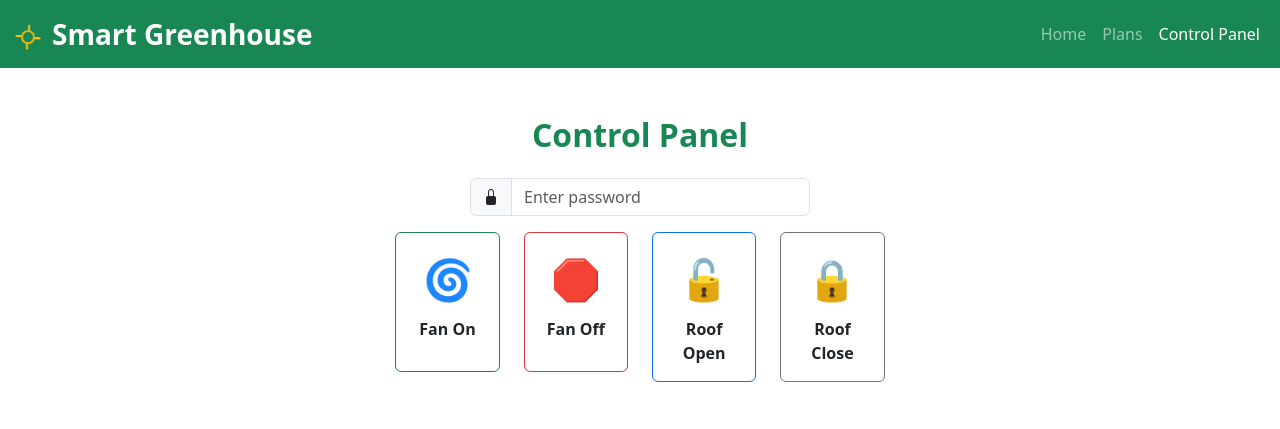
After one commit to cyrus-jackson/smartcities_ai_planning_greenhouse, a Flask app: page /control in a window 1280 px wide. The commit adds this page. Shown: the top 429 px of the page. Run offline with Flask 3, Linux system fonts and the light colour scheme.

Commit message:
Adds Control Panel and Nav Bar template

```diff
--- a/Client/app/state_constants.py
+++ b/Client/app/state_constants.py
@@ -14,6 +14,7 @@ CLOSE_ROOF_SERVO_S2 = "close_servo s2"
 HUMIDITY = "humidity"
 TEMPERATURE = "temperature"
 SOIL_MOISTURE = "soil_moisture"
+WATER_LEVEL = "water_level"
 
 
 
--- a/Server/app/routes.py
+++ b/Server/app/routes.py
@@ -17,6 +17,10 @@ def hello():
     return text
 
 
+@app.route('/')
+def home():
+    return render_template('home.html')
+
 @app.route('/plans')
 def plans_view():
     # Load the domain file
@@ -25,18 +29,26 @@ def plans_view():
     plans = get_last_n_pddl_problems(5)
     return render_template('plans_view.html', domain=domain_content, plans=plans)
 
-@app.route('/')
-def home():
-    return render_template('home.html')
 
 @app.route('/data', methods=['GET'])
 def get_data():
     interval = request.args.get("interval", "1h")  # "15m", "30m", or "1h"
     data = get_sensor_timeseries_data(interval)
-    # Optionally add notifications here
     data["notifications"] = [{"message": "Fan turned on", "type": "success"}]
     return jsonify(data)
 
 @app.route('/notifications', methods=['GET'])
 def get_notifications():
     return jsonify({"notifications": ai.get_current_notifications()})
+
+@app.route('/control', methods=['GET', 'POST'])
+def control_panel():
+    message = ""
+    if request.method == 'POST':
+        password = request.form.get('password', '')
+        action = request.form.get('action', '')
+        if password == "admin123":
+            message = f"Action '{action}' executed successfully!"
+        else:
+            message = "Invalid password."
+    return render_template('control_panel.html', message=message)
--- /dev/null
+++ b/Server/app/templates/_navbar.html
@@ -0,0 +1,32 @@
+<nav class="navbar navbar-expand-lg navbar-dark bg-success mb-4">
+  <div class="container-fluid">
+    <a class="navbar-brand fw-bold fs-3 d-flex align-items-center gap-2" href="/">
+      <span class="animate__animated animate__pulse animate__infinite" style="display:inline-block;">
+        <svg width="32" height="32" fill="currentColor" class="bi bi-flower2 text-warning" viewBox="0 0 16 16">
+          <path d="M8 6.236V2.5a.5.5 0 0 1 1 0v3.736a2.5 2.5 0 1 1-1 0z"/>
+          <path d="M8 9.764v3.736a.5.5 0 0 1-1 0V9.764a2.5 2.5 0 1 1 1 0z"/>
+          <path d="M6.236 8H2.5a.5.5 0 0 1 0-1h3.736a2.5 2.5 0 1 1 0 1z"/>
+          <path d="M9.764 8h3.736a.5.5 0 0 1 0 1h-3.736a2.5 2.5 0 1 1 0-1z"/>
+          <circle cx="8" cy="8" r="2.5" fill="#198754"/>
+        </svg>
+      </span>
+      <span>Smart Greenhouse</span>
+    </a>
+    <button class="navbar-toggler" type="button" data-bs-toggle="collapse" data-bs-target="#navbarNav" aria-controls="navbarNav" aria-expanded="false" aria-label="Toggle navigation">
+      <span class="navbar-toggler-icon"></span>
+    </button>
+    <div class="collapse navbar-collapse" id="navbarNav">
+      <ul class="navbar-nav ms-auto">
+        <li class="nav-item">
+          <a class="nav-link {% if request.path == '/' %}active{% endif %}" aria-current="page" href="/">Home</a>
+        </li>
+        <li class="nav-item">
+          <a class="nav-link {% if request.path.startswith('/plans') %}active{% endif %}" href="/plans">Plans</a>
+        </li>
+        <li class="nav-item">
+          <a class="nav-link {% if request.path.startswith('/control') %}active{% endif %}" href="/control">Control Panel</a>
+        </li>
+      </ul>
+    </div>
+  </div>
+</nav>
--- /dev/null
+++ b/Server/app/templates/control_panel.html
@@ -0,0 +1,84 @@
+<!DOCTYPE html>
+<html lang="en">
+<head>
+    <title>Smart Greenhouse Control Panel</title>
+    <link rel="stylesheet" href="https://cdnjs.cloudflare.com/ajax/libs/animate.css/4.1.1/animate.min.css"/>
+    <link href="https://cdn.jsdelivr.net/npm/bootstrap@5.3.3/dist/css/bootstrap.min.css" rel="stylesheet">
+    <style>
+        .action-card {
+            min-height: 140px;
+            transition: box-shadow 0.2s;
+            cursor: pointer;
+        }
+        .action-card:hover {
+            box-shadow: 0 0 0 0.25rem #19875433;
+            transform: translateY(-2px) scale(1.03);
+        }
+        .action-icon {
+            font-size: 2.5rem;
+            margin-bottom: 0.5rem;
+        }
+        .password-box {
+            max-width: 340px;
+        }
+    </style>
+</head>
+<body>
+{% include "_navbar.html" %}
+<div class="container py-4">
+    <h2 class="mb-4 text-center fw-bold text-success">Control Panel</h2>
+    <form method="POST" class="d-flex flex-column align-items-center mb-4">
+        <div class="input-group password-box mb-3">
+            <span class="input-group-text"><i class="bi bi-lock-fill"></i></span>
+            <input type="password" class="form-control" name="password" placeholder="Enter password" required>
+        </div>
+        <input type="hidden" name="action" id="actionInput">
+        <div id="actionCards" class="row g-4 justify-content-center">
+            <div class="col-md-3">
+                <div class="card action-card text-center border-success" onclick="submitAction('Fan On')">
+                    <div class="card-body">
+                        <div class="action-icon text-success">🌀</div>
+                        <div class="fw-bold">Fan On</div>
+                    </div>
+                </div>
+            </div>
+            <div class="col-md-3">
+                <div class="card action-card text-center border-danger" onclick="submitAction('Fan Off')">
+                    <div class="card-body">
+                        <div class="action-icon text-danger">🛑</div>
+                        <div class="fw-bold">Fan Off</div>
+                    </div>
+                </div>
+            </div>
+            <div class="col-md-3">
+                <div class="card action-card text-center border-primary" onclick="submitAction('Roof Open')">
+                    <div class="card-body">
+                        <div class="action-icon text-primary">🔓</div>
+                        <div class="fw-bold">Roof Open</div>
+                    </div>
+                </div>
+            </div>
+            <div class="col-md-3">
+                <div class="card action-card text-center border-secondary" onclick="submitAction('Roof Close')">
+                    <div class="card-body">
+                        <div class="action-icon text-secondary">🔒</div>
+                        <div class="fw-bold">Roof Close</div>
+                    </div>
+                </div>
+            </div>
+        </div>
+        {% if message %}
+        <div class="alert alert-info mt-4 w-100 text-center">{{ message }}</div>
+        {% endif %}
+    </form>
+</div>
+<link rel="stylesheet" href="https://cdn.jsdelivr.net/npm/bootstrap-icons@1.11.3/font/bootstrap-icons.min.css">
+<script>
+    function submitAction(action) {
+        document.getElementById('actionInput').value = action;
+        document.querySelector('form').submit();
+    }
+</script>
+<script src="https://cdn.jsdelivr.net/npm/bootstrap@5.3.3/dist/js/bootstrap.bundle.min.js"></script>
+</body>
+</html>
--- a/Server/app/templates/plans_view.html
+++ b/Server/app/templates/plans_view.html
@@ -4,6 +4,7 @@
     <meta charset="UTF-8">
     <title>PDDL Plans Viewer</title>
     <link href="https://cdn.jsdelivr.net/npm/bootstrap@5.3.3/dist/css/bootstrap.min.css" rel="stylesheet">
+    <link rel="stylesheet" href="https://cdnjs.cloudflare.com/ajax/libs/animate.css/4.1.1/animate.min.css"/>
     <style>
         body, html { height: 100%; }
         .split { height: 100vh; }
@@ -21,6 +22,7 @@
     </style>
 </head>
 <body>
+{% include "_navbar.html" %}
 <div class="container-fluid h-100">
     <div class="row split h-100">
         <!-- Left: Domain -->
--- a/Server/app/utils/state_constants.py
+++ b/Server/app/utils/state_constants.py
@@ -14,6 +14,7 @@ CLOSE_ROOF_SERVO_S2 = "close_servo s2"
 HUMIDITY = "humidity"
 TEMPERATURE = "temperature"
 SOIL_MOISTURE = "soil_moisture"
+WATER_LEVEL = "water_level"
 
 ISSUE_HIGH_ALERT = "issue_high_alert"
 ISSUE_WARNING = "issue_warning"
```
Also changed, not shown: Client/app/env_sensors.py (+6 -1 lines), Server/app/templates/home.html (+42 -5 lines), 1 other file.
